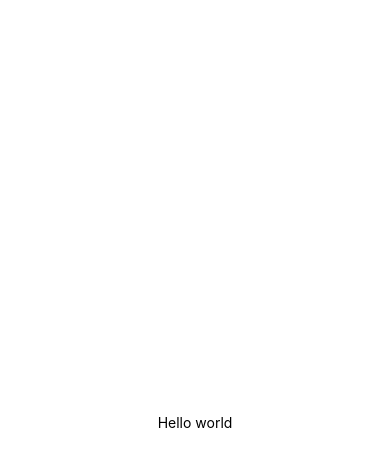
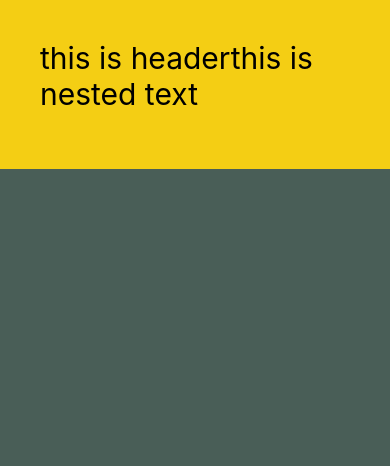
Before and after one commit to Hussain-hamim/Taskly, a React Native app: screen / in a window 390 px wide. Shown: the top 466 px of the page. Built offline with nearby package versions, Linux system fonts and the light colour scheme.

Commit message:
text and view

```diff
--- a/App.js
+++ b/App.js
@@ -1,10 +1,11 @@
 import { StatusBar } from "expo-status-bar";
 import { StyleSheet, Text, View } from "react-native";
+import Header from "./components/Header";
 
 export default function App() {
   return (
     <View style={styles.container}>
-      <Text>Hello world</Text>
+      <Header />
       <StatusBar style="auto" />
     </View>
   );
@@ -13,8 +14,6 @@ export default function App() {
 const styles = StyleSheet.create({
   container: {
     flex: 1,
-    backgroundColor: "#fff",
-    alignItems: "center",
-    justifyContent: "center",
+    backgroundColor: "#495E57",
   },
 });
--- /dev/null
+++ b/components/Header.js
@@ -0,0 +1,21 @@
+import { View, Text } from "react-native";
+import react from "react";
+
+export default function Header() {
+  return (
+    <View style={{ flex: 0.2, backgroundColor: "#F4CE14" }}>
+      <Text
+        style={{
+          numberOfLines: 1,
+          padding: 40,
+          //   textAlign: "center",
+          fontSize: 30,
+          color: "black",
+        }}
+      >
+        this is header
+        <Text>this is nested text</Text>
+      </Text>
+    </View>
+  );
+}
```
